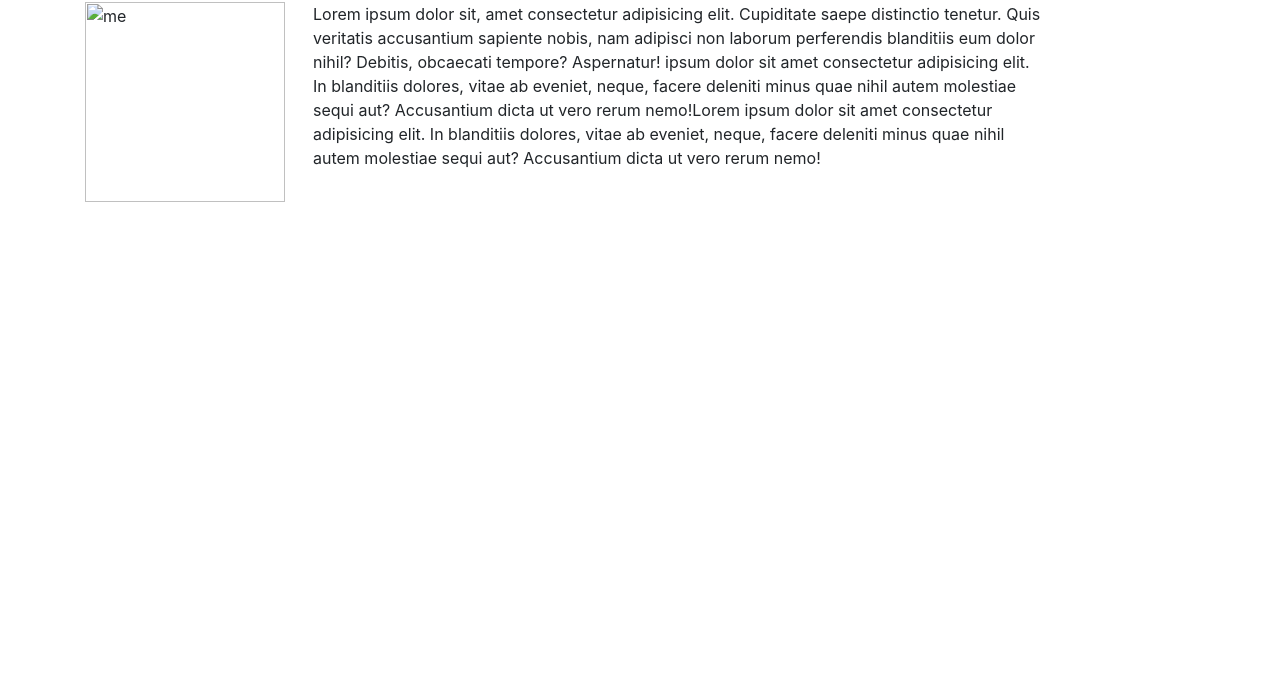
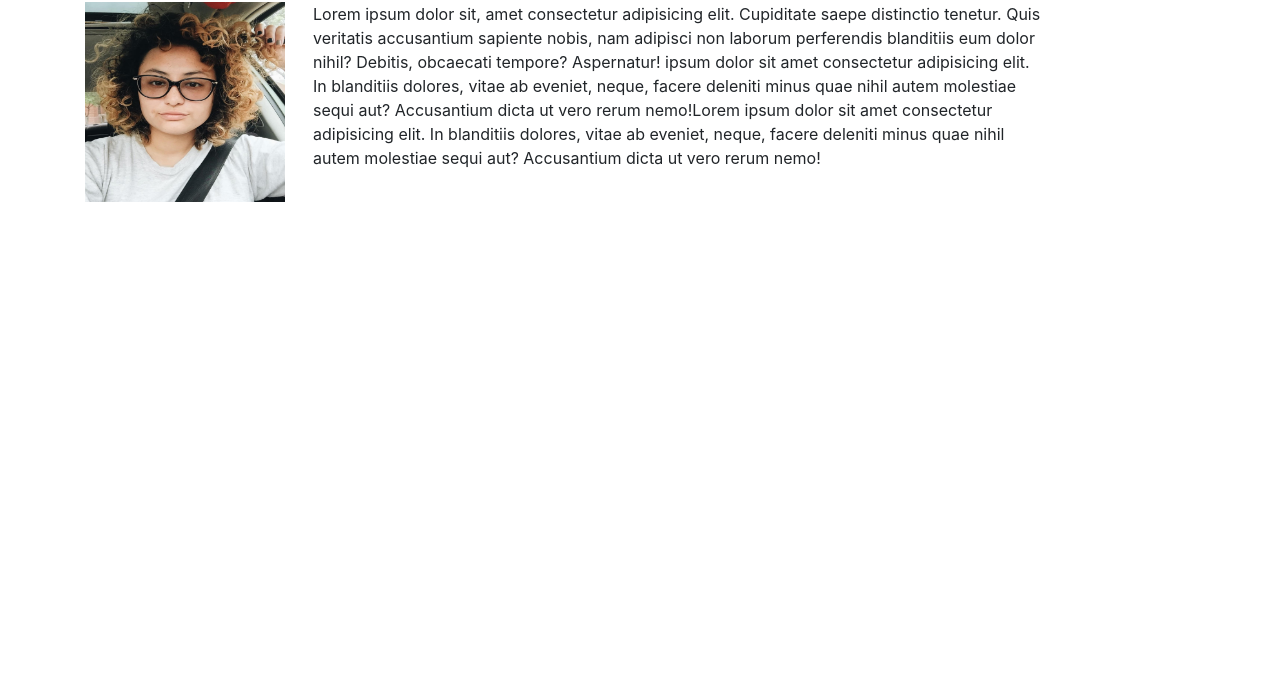
Before and after one commit to scasarez314/Bootstrap-Portfolio, a plain HTML site: page index.html in a window 1280 px wide. Shown: the part 118-800 px from the top of the page. Drawn offline with nearby package versions, Linux system fonts and the light colour scheme.

Commit message:
added an images file and put the profile image in there and linked the photo to the html document.

```diff
--- a/index.html
+++ b/index.html
@@ -30,7 +30,7 @@
             <div class="row">
 
                 <p class="col-sm-4">
-                <img src="../In Class Tools/pic1.jpg" alt="me"
+                <img src="images/pic1.jpg" alt="me"
                     height="200px" width="200px">
                 </p>
                     <p1 class="col-sm-8">
```
Also changed, not shown: images/pic1.jpg (added).
